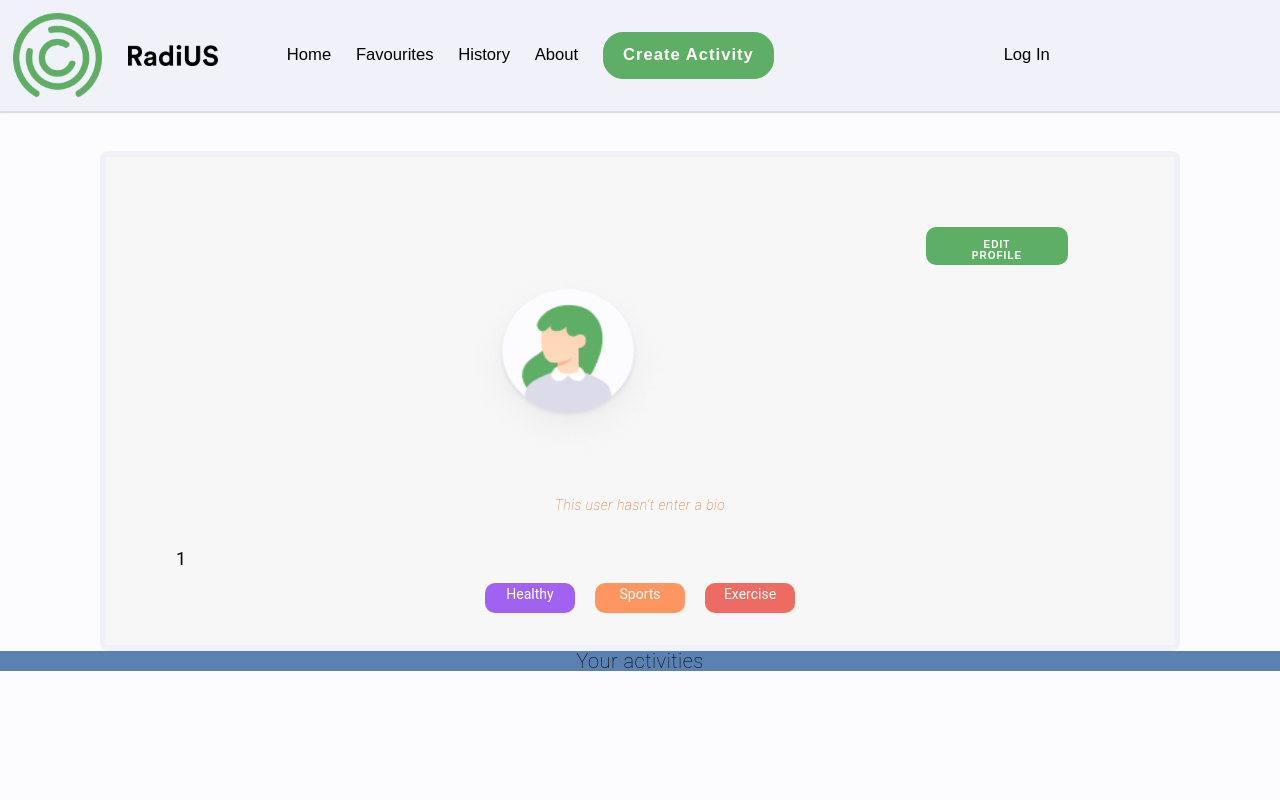
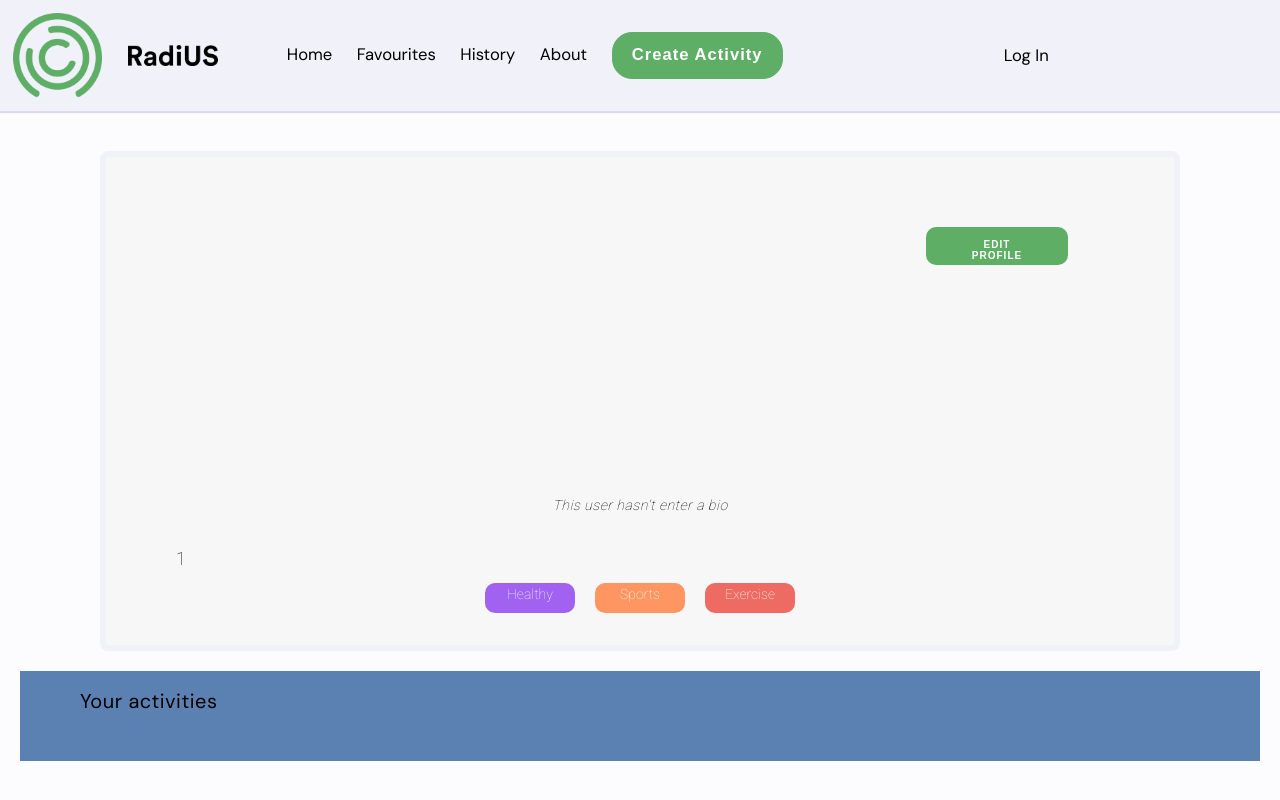
Before and after one commit to s3884660/radiusproject, a Django app: template radiusproject/radius/templates/registration/user-profile.html in a window 1280 px wide; the page is wider, and only the part inside the window is pictured. Run offline with Django 3.2, Linux system fonts and the light colour scheme; the template is opened without the code that fills it: values that come from a table or form of the project are taken from there, others are empty; data comes from the database, SQL or seed files in the repository.

Commit message:
Updating user profile

```diff
--- a/radiusproject/radius/templates/registration/user-profile.html
+++ b/radiusproject/radius/templates/registration/user-profile.html
@@ -7,16 +7,21 @@
 <head>
   <meta charset="UTF-8">
   <title>User Profile</title>
-  <link rel="stylesheet" href="{% static 'css/user-profile.css' %}">
-  <link rel="stylesheet" href="{% static 'css/style.css' %}">
+        <link rel="stylesheet" href="{% static 'css/user-profile.css' %}">
+        <link rel="stylesheet" href="{% static 'css/style.css' %}">
+  <style>
+      @import url('https://fonts.googleapis.com/css2?family=DM+Sans&display=swap');
+        @import url('https://fonts.googleapis.com/css2?family=DM+Sans&family=Roboto:wght@100&display=swap');
+  </style>
+
 </head>
 <body>
   <div class="flex">
     <div class="profile-box">
       <div class="flex-sizing">
         <button class="button2"><a href="" onClick="return popitup('modal-dialog.html')">Edit Profile</a></button>
-          <img class="avatar-img" src="/static/img/avat{{ profile.avatar }}.png" alt="alt text">
-          <p style="font-size: 20px; margin-top: 0px; font-style: italic; text-align: center;">{{ user.username }}</p>
+          <img class="avatar-img" src="/static/img/avat{{ profile.avatar }}.png" alt="alt text" style="align-content: center">
+        <p style="font-size: 20px; margin-top: 0px; text-align: center;"><strong>{{ user.username }}</strong></p>
           <p style="font-size: 14px; margin-top: 0px; font-style: italic; text-align: center;">This user hasn't enter a bio</p>
         {{ profile.radius }}
         <div class="flex">
@@ -27,10 +32,12 @@
       </div>
       </div>
     </div>
-       <div class="activities-box">
-      <p style="font-size: 20px; margin-top: 0px; text-align: center;">Your activities</p>
-        </div>
-      </div>
+    <div class="activities-box">
+<!--      <div class="flex-sizing">-->
+      <p style="font-size: 20px; margin-top: 0px;">Your activities</p>
+    </div>
+<!--    </div>-->
+  </div>
 
   <script src="{% static 'js/registration.js' %}"></script>
 </body>
--- a/radiusproject/radiusproject/static/css/user-profile.css
+++ b/radiusproject/radiusproject/static/css/user-profile.css
@@ -15,7 +15,7 @@
 }
 
 .flex-sizing p {
-    color: chocolate;
+    color: #000000;
 
 }
 
@@ -47,7 +47,7 @@
     text-decoration: none;
 }
 
-    .button2 a{
+.button2 a {
 
     font-size: 10px;
     padding-bottom: 2px;
@@ -119,9 +119,7 @@
 }
 
 
-
-
-  .bio-info input{
+.bio-info input {
 
     background-color: #F1F1FA;
     height: 191px;
@@ -131,25 +129,37 @@
 
 }
 
-  .avatar-img{
+.avatar-img {
     height: 200px;
     width: 200px;
     display: flex;
-      margin-left: 300px;
-      border: #006b1b;
+    padding-left: 600px;
+
 }
 
-  .counter-km{
+.counter-km {
     padding-bottom: 120px;
 
 }
 
-.counter-km input{
+.counter-km input {
     width: 30px;
 
 }
 
-.activities-box{
+.activities-box {
+    padding: 20px;
+    margin: 20px;
+    flex: 1;
+    align-items: center;
     background-color: #5b80b2;
+    text-align: left;
 
 }
+
+.activities-box p {
+    color: #000000;
+    padding-left: 40px;
+    font-family: "DM Sans";
+
+}
```
Lines whose indentation alone changed are shown as unchanged.
